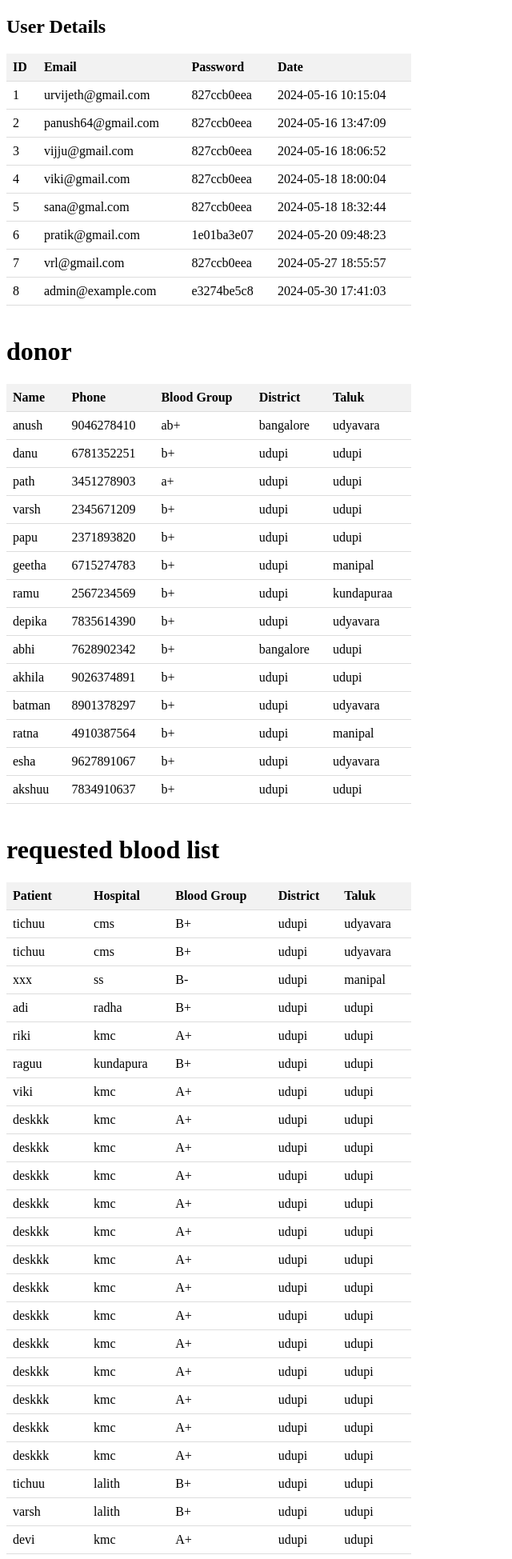
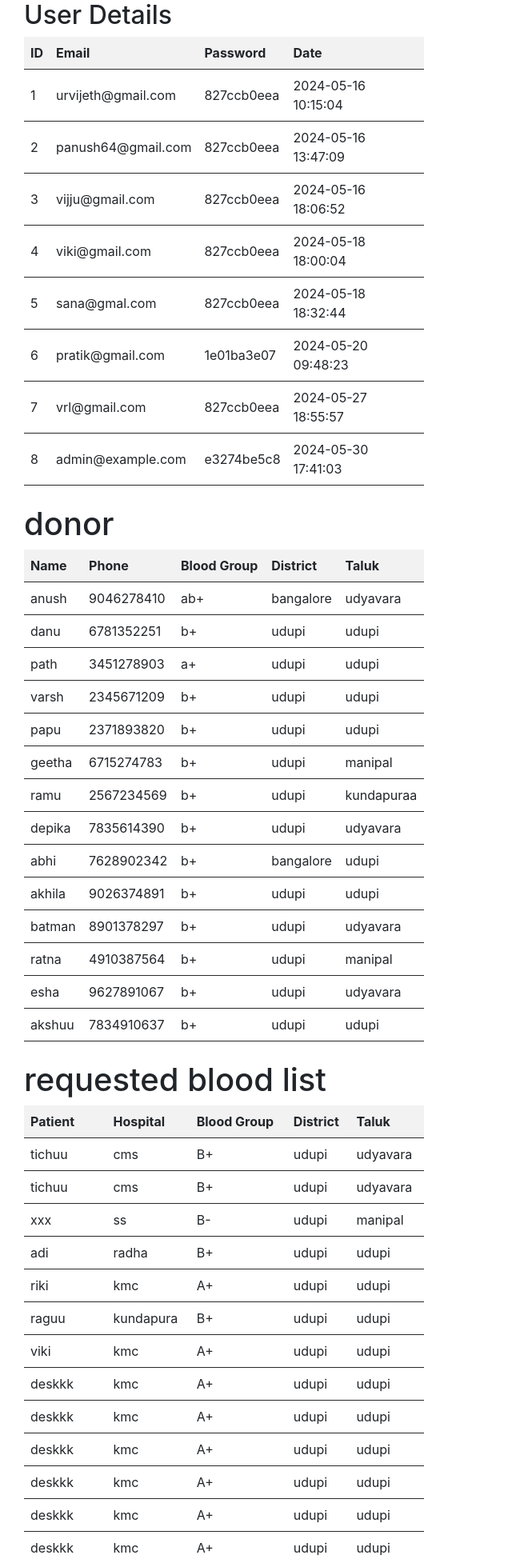
Before and after one commit to Urvijeth/final_project, a Flask app: page /admin in a window 1280 px wide. Shown: the top 1949 px of the page at 80% size, without its empty margins (0-640 px from the left). Run offline with Flask 3, Linux system fonts and the light colour scheme; some libraries are stand-ins or nearby versions.

Commit message:
update
ssss

```diff
--- a/website/app.py
+++ b/website/app.py
@@ -537,5 +537,3 @@ def admin():
 
 if __name__ == '__main__':
     app.run(debug=True)
-
-# xxxxxxxxxxxxxxxxxxxxxxxxxxxxxxxxxxxxxxxxxxxxxxxxxxxxxxxxxxxxxxxxxxxxxxxxxxxxxxxxxxxxxxxxxxxxxxxxxxxxxxxxxxxxxxxxxxxxxx
--- a/website/templates/admin.html
+++ b/website/templates/admin.html
@@ -5,23 +5,31 @@
 <head>
     <meta charset="UTF-8">
     <meta name="viewport" content="width=device-width, initial-scale=1.0">
+    <link rel="stylesheet" href="https://stackpath.bootstrapcdn.com/bootstrap/4.5.2/css/bootstrap.min.css">
     <title>Database Details</title>
     <style>
         table {
             width: 40%;
             border-collapse: collapse;
+            padding-left: 50px;
+
         }
         th, td {
             padding: 8px;
+
             text-align: left;
-            border-bottom: 1px solid #ddd;
+            border-bottom: 1px solid #2a2828;
         }
         th {
             background-color: #f2f2f2;
         }
+        .table1{
+            padding-left: 30px;
+
+        }
     </style>
 </head>
-<body>
+<body><div class="table1">
     <h2>User Details</h2>
     <table>
         <thead>
@@ -43,6 +51,7 @@
             {% endfor %}
         </tbody>
     </table>
+
 <br>
 
     <h1>donor</h1>
@@ -96,5 +105,8 @@
             {% endfor %}
         </tbody>
     </table>
+<br><br>
+    <button><a href="{{url_for('homepage')}}"class="btn btn-primary">Back To Home</a></button>
+</div>
 </body>
 </html>
```
Also changed, not shown: website/templates/admin_login.html (+3 -5 lines), website/templates/matching_donors.html (+0 -40 lines), website/static/img/admin.jpg (added), website/static/img/shetty.avif (deleted).
